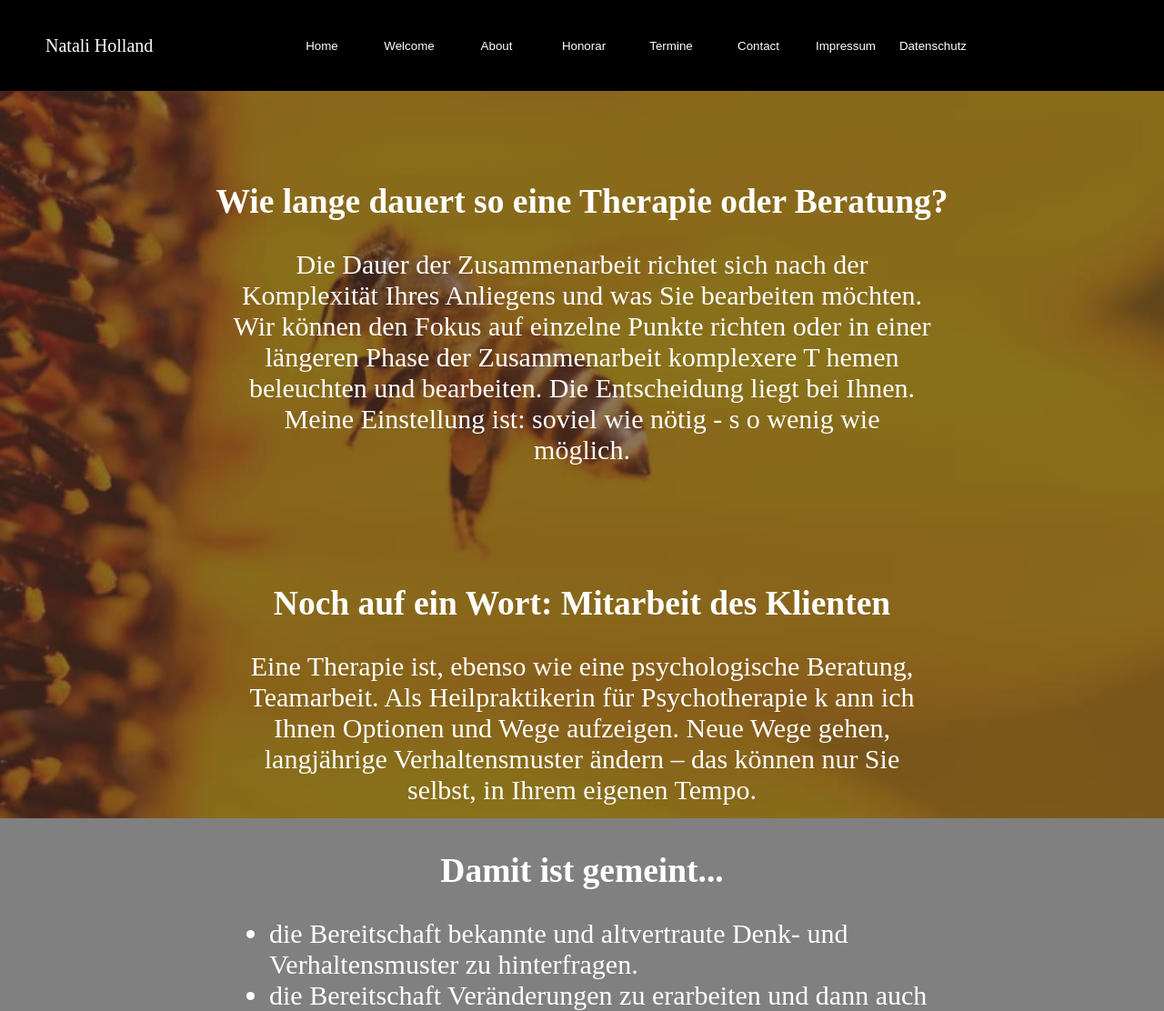
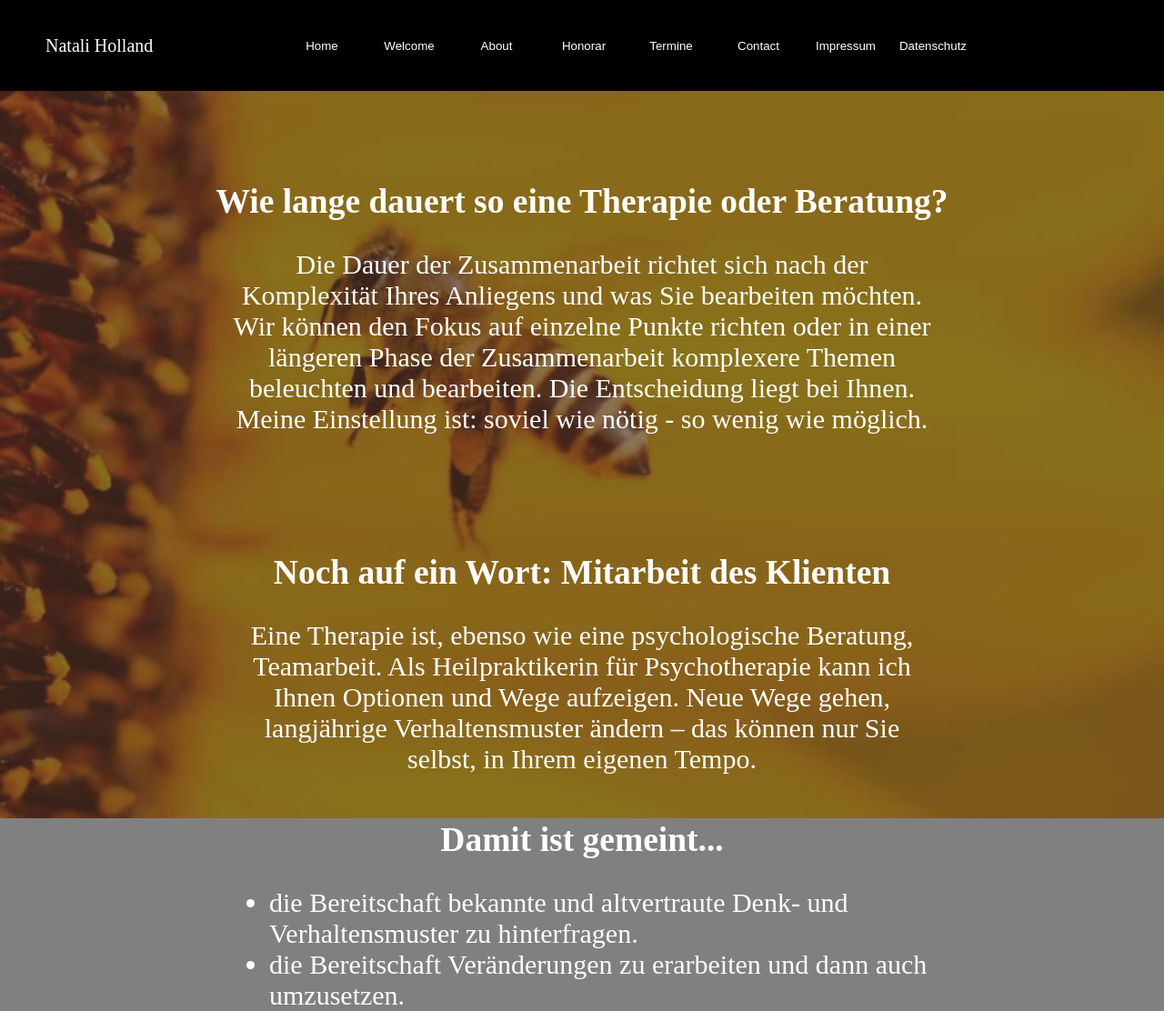
Before and after one commit to t0asty344/websitenetlify, a website: page public/About.html in a window 1280 px wide. Shown: the top 1112 px of the page at 91% size. Drawn offline with Linux system fonts and the light colour scheme.

Commit message:
commit 18

```diff
--- a/public/About.html
+++ b/public/About.html
@@ -31,9 +31,8 @@
             </div>
             <div class="about_text">
                 <p>Die Dauer der Zusammenarbeit richtet sich nach der Komplexität Ihres Anliegens und was Sie bearbeiten möchten.
-                    Wir können den Fokus auf einzelne Punkte richten oder in einer längeren Phase der Zusammenarbeit komplexere T
-                    hemen beleuchten und bearbeiten. Die Entscheidung liegt bei Ihnen. Meine Einstellung ist: soviel wie nötig - s
-                    o wenig wie möglich.</p>
+                    Wir können den Fokus auf einzelne Punkte richten oder in einer längeren Phase der Zusammenarbeit komplexere Themen beleuchten und bearbeiten. Die Entscheidung liegt bei Ihnen. Meine Einstellung ist: soviel wie nötig -
+                    so wenig wie möglich.</p>
             </div>
         </div>
     </section>
@@ -44,8 +43,8 @@
                 <h2>Noch auf ein Wort: Mitarbeit des Klienten</h2>
             </div>
             <div class="about_text">
-                <p>Eine Therapie ist, ebenso wie eine psychologische Beratung, Teamarbeit. Als Heilpraktikerin für Psychotherapie k
-                    ann ich Ihnen Optionen und Wege aufzeigen. Neue Wege gehen, langjährige Verhaltensmuster ändern – das können nur
+                <p>Eine Therapie ist, ebenso wie eine psychologische Beratung, Teamarbeit. Als Heilpraktikerin für Psychotherapie
+                    kann ich Ihnen Optionen und Wege aufzeigen. Neue Wege gehen, langjährige Verhaltensmuster ändern – das können nur
                     Sie selbst, in Ihrem eigenen Tempo.</p>
             </div>
         </div>
```
